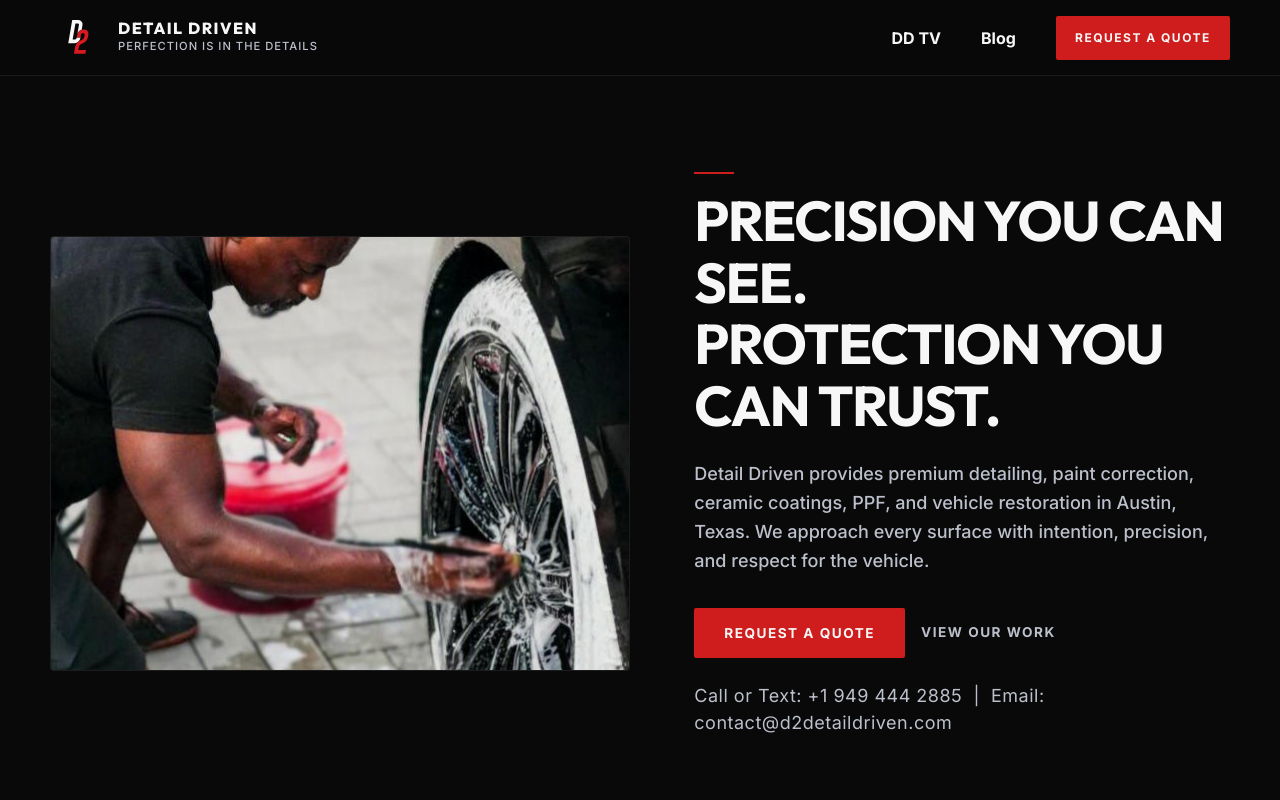
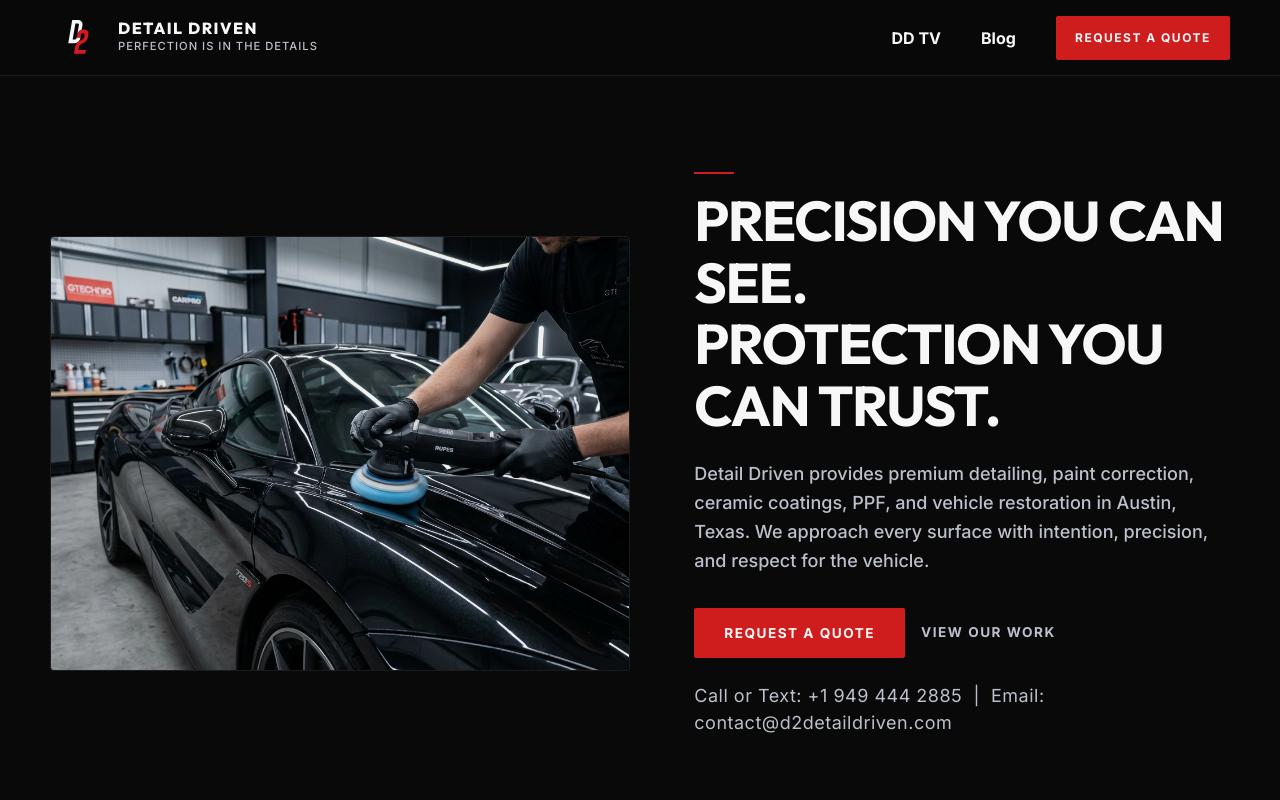
Before and after one commit to rouguemuse/d2design, a React (Vite) app: page / in a window 1280 px wide. Shown: the top 800 px of the page. Built offline with nearby package versions, Linux system fonts and the light colour scheme.

Commit message:
Fix hero image asset to use the high quality detailer photo

```diff
--- a/src/App.tsx
+++ b/src/App.tsx
@@ -206,9 +206,8 @@ function App() {
           {/* Hero Left: Detailing Image */}
           <div className="hero-image-col">
             <div className="hero-image-wrapper">
-              <img
-                src="/background.jpg"
-                alt="Black Corvette rear detail with D2 plate"
+              <img src="/premium_detailing.png"
+                alt="Detailer working on car wheel"
                 className="hero-detailing-img"
               />
               <div className="hero-image-overlay"></div>
```
